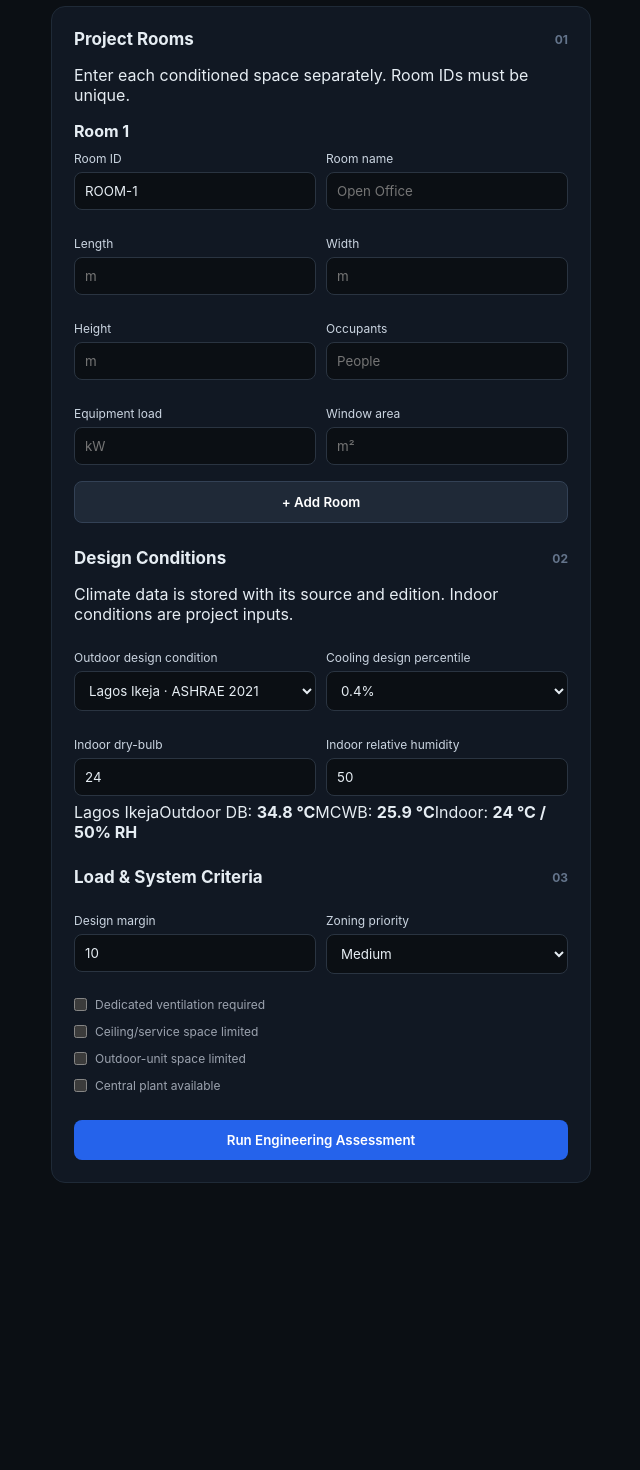
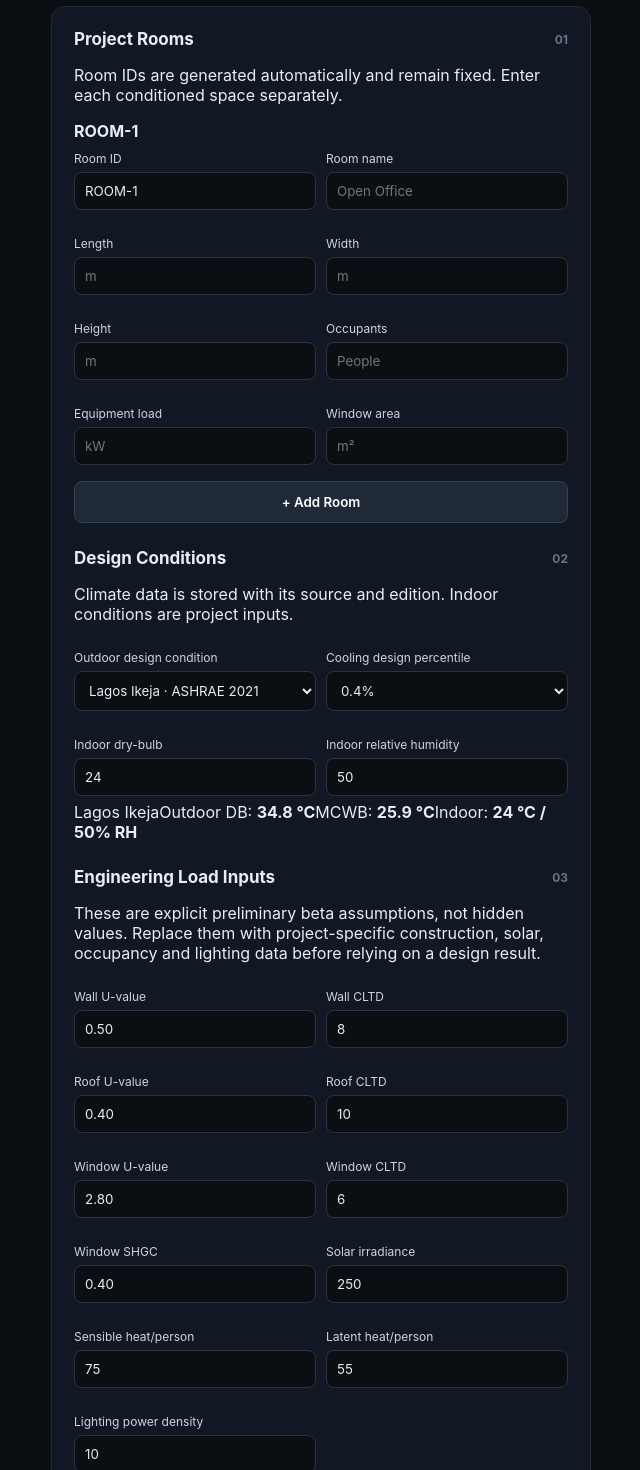
Before and after one commit to idbalorg/hvac-calculator, a React (Vite) app in the folder mep-ai-calculator/: page /calculator in a window 1280 px wide. Shown: the part 200-1670 px from the top of the page, without its empty margins (39-679 px from the left). Before the commit the page ends 1423 px from the top, so only its background shows below. Built offline with nearby package versions, Linux system fonts and the light colour scheme.

Commit message:
fix: restore nonzero beta room cooling loads and lock room ids

```diff
--- a/mep-ai-calculator/src/pages/Calculator.jsx
+++ b/mep-ai-calculator/src/pages/Calculator.jsx
@@ -9,6 +9,20 @@ const blankRoom = (id = "ROOM-1") => ({ id, name: "", length: "", width: "", hei
 
 const designConditionOptions = listDesignConditions();
 
+const DEFAULT_LOAD_INPUTS = {
+  wallUValue: "0.50",
+  wallCltd: "8",
+  roofUValue: "0.40",
+  roofCltd: "10",
+  windowUValue: "2.80",
+  windowCltd: "6",
+  windowShgc: "0.40",
+  solarIrradiance: "250",
+  sensibleHeatPerPerson: "75",
+  latentHeatPerPerson: "55",
+  lightingPowerDensity: "10",
+};
+
 export default function CoolingLoadCalculator() {
   const [rooms, setRooms] = useState([blankRoom()]);
   const [criteria, setCriteria] = useState({ ventilation: false, ceiling: false, outdoor: false, plant: false });
@@ -18,6 +32,7 @@ export default function CoolingLoadCalculator() {
   const [coolingPercentile, setCoolingPercentile] = useState("percentile04");
   const [indoorDryBulbC, setIndoorDryBulbC] = useState("24");
   const [indoorRelativeHumidityPercent, setIndoorRelativeHumidityPercent] = useState("50");
+  const [loadInputs, setLoadInputs] = useState(DEFAULT_LOAD_INPUTS);
   const [result, setResult] = useState(null);
   const [error, setError] = useState("");
 
@@ -27,9 +42,13 @@ export default function CoolingLoadCalculator() {
     try { return calculateProjectRoomSummary(validRooms.map(toEngineeringRoom)); } catch { return null; }
   }, [rooms]);
 
-  const updateRoom = (index, key, value) => setRooms((current) => current.map((room, i) => i === index ? { ...room, [key]: value } : room));
+  const updateRoom = (index, key, value) => {
+    if (key === "id") return;
+    setRooms((current) => current.map((room, i) => i === index ? { ...room, [key]: value } : room));
+  };
   const addRoom = () => setRooms((current) => [...current, blankRoom(`ROOM-${current.length + 1}`)]);
   const removeRoom = (index) => setRooms((current) => current.length === 1 ? current : current.filter((_, i) => i !== index));
+  const updateLoadInput = (key, value) => setLoadInputs((current) => ({ ...current, [key]: value }));
 
   const calculate = () => {
     setError("");
@@ -45,11 +64,7 @@ export default function CoolingLoadCalculator() {
         indoorRelativeHumidityPercent: Number(indoorRelativeHumidityPercent),
       });
 
-      // Detailed envelope, solar, lighting, ventilation and infiltration
-      // factors remain explicit engineering inputs. Until their forms are
-      // completed, the load engine receives zero component factors rather than
-      // silently inventing design assumptions.
-      const engineeringByRoom = Object.fromEntries(engineeringRooms.map((room) => [room.id, buildDefaultEngineeringInputs(room, designConditions)]));
+      const engineeringByRoom = Object.fromEntries(engineeringRooms.map((room) => [room.id, buildEngineeringInputs(room, designConditions, loadInputs)]));
       const loads = calculateProjectCoolingLoads({ rooms: engineeringRooms, engineeringByRoom, designMarginPercent: margin });
       const decision = recommendHVACSystems({
         totalCoolingLoadKw: Math.max(loads.totalDesignLoadKw, 0.001),
@@ -80,6 +95,7 @@ export default function CoolingLoadCalculator() {
       coolingPercentile,
       indoorDryBulbC,
       indoorRelativeHumidityPercent,
+      loadInputs,
       result,
       date: new Date().toISOString(),
     }]));
@@ -94,15 +110,15 @@ export default function CoolingLoadCalculator() {
     <div className="grid calculator-grid">
       <div className="card">
         <div className="section-heading"><h3>Project Rooms</h3><span>01</span></div>
-        <p className="form-note">Enter each conditioned space separately. Room IDs must be unique.</p>
+        <p className="form-note">Room IDs are generated automatically and remain fixed. Enter each conditioned space separately.</p>
         {rooms.map((room, index) => <div className="room-card" key={`${room.id}-${index}`}>
-          <div className="room-card-header"><strong>Room {index + 1}</strong>{rooms.length > 1 && <button type="button" className="icon-button" onClick={() => removeRoom(index)}>Remove</button>}</div>
+          <div className="room-card-header"><strong>{room.id}</strong>{rooms.length > 1 && <button type="button" className="icon-button" onClick={() => removeRoom(index)}>Remove</button>}</div>
           <div className="input-grid">
-            <Input label="Room ID" value={room.id} onChange={(v) => updateRoom(index, "id", v)} placeholder="ROOM-1" />
+            <Input label="Room ID" value={room.id} placeholder="ROOM-1" readOnly />
             <Input label="Room name" value={room.name} onChange={(v) => updateRoom(index, "name", v)} placeholder="Open Office" />
-            <Input label="Length" value={room.length} onChange={(v) => updateRoom(index, "length", v)} placeholder="m" type="number" />
-            <Input label="Width" value={room.width} onChange={(v) => updateRoom(index, "width", v)} placeholder="m" type="number" />
-            <Input label="Height" value={room.height} onChange={(v) => updateRoom(index, "height", v)} placeholder="m" type="number" />
+            <Input label="Length" value={room.length} onChange={(v) => updateRoom(index, "length", v)} placeholder="m" type="number" min="0" />
+            <Input label="Width" value={room.width} onChange={(v) => updateRoom(index, "width", v)} placeholder="m" type="number" min="0" />
+            <Input label="Height" value={room.height} onChange={(v) => updateRoom(index, "height", v)} placeholder="m" type="number" min="0" />
             <Input label="Occupants" value={room.people} onChange={(v) => updateRoom(index, "people", v)} placeholder="People" type="number" min="0" />
             <Input label="Equipment load" value={room.equipmentLoadKw} onChange={(v) => updateRoom(index, "equipmentLoadKw", v)} placeholder="kW" type="number" min="0" />
             <Input label="Window area" value={room.windowAreaM2} onChange={(v) => updateRoom(index, "windowAreaM2", v)} placeholder="m²" type="number" min="0" />
@@ -116,13 +132,29 @@ export default function CoolingLoadCalculator() {
           <div><label>Outdoor design condition</label><select value={designConditionId} onChange={(e) => setDesignConditionId(e.target.value)}>{designConditionOptions.map((condition) => <option key={condition.id} value={condition.id}>{condition.location} · ASHRAE {condition.sourceEdition}</option>)}</select></div>
           <div><label>Cooling design percentile</label><select value={coolingPercentile} onChange={(e) => setCoolingPercentile(e.target.value)}><option value="percentile04">0.4%</option><option value="percentile1">1.0%</option><option value="percentile2">2.0%</option></select></div>
           <Input label="Indoor dry-bulb" value={indoorDryBulbC} onChange={setIndoorDryBulbC} placeholder="°C" type="number" />
-          <Input label="Indoor relative humidity" value={indoorRelativeHumidityPercent} onChange={setIndoorRelativeHumidityPercent} placeholder="%" type="number" min="0" />
+          <Input label="Indoor relative humidity" value={indoorRelativeHumidityPercent} onChange={setIndoorRelativeHumidityPercent} placeholder="%" type="number" min="0" max="100" />
         </div>
         <div className="condition-summary">
           {(() => { const condition = designConditionOptions.find((item) => item.id === designConditionId); const selected = condition?.cooling?.db?.[coolingPercentile]; return <><span>{condition?.location}</span><span>Outdoor DB: <b>{selected?.dryBulbC} °C</b></span><span>MCWB: <b>{selected?.meanCoincidentWetBulbC} °C</b></span><span>Indoor: <b>{indoorDryBulbC} °C / {indoorRelativeHumidityPercent}% RH</b></span></>; })()}
         </div>
 
-        <div className="section-heading compact"><h3>Load & System Criteria</h3><span>03</span></div>
+        <div className="section-heading compact"><h3>Engineering Load Inputs</h3><span>03</span></div>
+        <p className="form-note">These are explicit preliminary beta assumptions, not hidden values. Replace them with project-specific construction, solar, occupancy and lighting data before relying on a design result.</p>
+        <div className="input-grid">
+          <Input label="Wall U-value" value={loadInputs.wallUValue} onChange={(v) => updateLoadInput("wallUValue", v)} placeholder="W/m²K" type="number" min="0" />
+          <Input label="Wall CLTD" value={loadInputs.wallCltd} onChange={(v) => updateLoadInput("wallCltd", v)} placeholder="K" type="number" min="0" />
+          <Input label="Roof U-value" value={loadInputs.roofUValue} onChange={(v) => updateLoadInput("roofUValue", v)} placeholder="W/m²K" type="number" min="0" />
+          <Input label="Roof CLTD" value={loadInputs.roofCltd} onChange={(v) => updateLoadInput("roofCltd", v)} placeholder="K" type="number" min="0" />
+          <Input label="Window U-value" value={loadInputs.windowUValue} onChange={(v) => updateLoadInput("windowUValue", v)} placeholder="W/m²K" type="number" min="0" />
+          <Input label="Window CLTD" value={loadInputs.windowCltd} onChange={(v) => updateLoadInput("windowCltd", v)} placeholder="K" type="number" min="0" />
+          <Input label="Window SHGC" value={loadInputs.windowShgc} onChange={(v) => updateLoadInput("windowShgc", v)} placeholder="0–1" type="number" min="0" max="1" />
+          <Input label="Solar irradiance" value={loadInputs.solarIrradiance} onChange={(v) => updateLoadInput("solarIrradiance", v)} placeholder="W/m²" type="number" min="0" />
+          <Input label="Sensible heat/person" value={loadInputs.sensibleHeatPerPerson} onChange={(v) => updateLoadInput("sensibleHeatPerPerson", v)} placeholder="W/person" type="number" min="0" />
+          <Input label="Latent heat/person" value={loadInputs.latentHeatPerPerson} onChange={(v) => updateLoadInput("latentHeatPerPerson", v)} placeholder="W/person" type="number" min="0" />
+          <Input label="Lighting power density" value={loadInputs.lightingPowerDensity} onChange={(v) => updateLoadInput("lightingPowerDensity", v)} placeholder="W/m²" type="number" min="0" />
+        </div>
+
+        <div className="section-heading compact"><h3>Load & System Criteria</h3><span>04</span></div>
         <div className="input-grid">
           <Input label="Design margin" value={designMarginPercent} onChange={setDesignMarginPercent} placeholder="%" type="number" min="0" />
           <div><label>Zoning priority</label><select value={zoning} onChange={(e) => setZoning(e.target.value)}><option value="low">Low</option><option value="medium">Medium</option><option value="high">High</option></select></div>
@@ -139,7 +171,7 @@ export default function CoolingLoadCalculator() {
       </div>
 
       {result && <div className="results-stack">
-        <div className="card"><div className="section-heading"><h3>Design Conditions</h3><span>04</span></div>
+        <div className="card"><div className="section-heading"><h3>Design Conditions</h3><span>05</span></div>
           <div className="stat"><span>Location</span><b>{result.designConditions.outdoor.location}</b></div>
           <div className="stat"><span>Source</span><b>ASHRAE {result.designConditions.outdoor.sourceEdition}</b></div>
           <div className="stat"><span>Cooling basis</span><b>{result.designConditions.selectedCoolingCondition.percentile.replace("percentile", "").replace("04", "0.4%").replace("1", "1%").replace("2", "2%")}</b></div>
@@ -147,7 +179,7 @@ export default function CoolingLoadCalculator() {
           <div className="stat"><span>Indoor DB / RH</span><b>{result.designConditions.indoor.dryBulbC} °C / {result.designConditions.indoor.relativeHumidityPercent}%</b></div>
         </div>
 
-        <div className="card"><div className="section-heading"><h3>Project Cooling Load</h3><span>05</span></div>
+        <div className="card"><div className="section-heading"><h3>Project Cooling Load</h3><span>06</span></div>
           <div className="stat"><span>Conditioned Area</span><b>{result.summary.floorAreaM2.toFixed(2)} m²</b></div>
           <div className="stat"><span>Room Volume</span><b>{result.summary.volumeM3.toFixed(2)} m³</b></div>
           <div className="stat"><span>Total Occupants</span><b>{result.summary.occupants}</b></div>
@@ -155,11 +187,11 @@ export default function CoolingLoadCalculator() {
           <div className="stat"><span>Design Cooling Load</span><b>{result.loads.totalDesignLoadKw.toFixed(2)} kW</b></div>
         </div>
 
-        <div className="card"><div className="section-heading"><h3>Room Load Schedule</h3><span>06</span></div>
-          {result.loads.roomResults.map((room) => <div className="stat" key={room.roomId}><span>{room.roomName} · {room.geometry.floorAreaM2.toFixed(1)} m²</span><b>{(room.designLoad.totalW / 1000).toFixed(2)} kW</b></div>)}
+        <div className="card"><div className="section-heading"><h3>Room Load Schedule</h3><span>07</span></div>
+          {result.loads.roomResults.map((room) => <div className="stat" key={room.roomId}><span>{room.roomId} · {room.roomName} · {room.geometry.floorAreaM2.toFixed(1)} m²</span><b>Raw {(room.rawLoad.totalW / 1000).toFixed(2)} kW · Design {(room.designLoad.totalW / 1000).toFixed(2)} kW</b></div>)}
         </div>
 
-        <div className="card decision-card"><div className="section-heading"><h3>System Decision</h3><span>07</span></div>
+        <div className="card decision-card"><div className="section-heading"><h3>System Decision</h3><span>08</span></div>
           <div className="recommendation"><span>Recommended system</span><strong>{result.decision.recommendedLabel}</strong><small>{result.decision.confidence === "RELATIVE_HIGH" ? "Strongest rule-based option" : "Engineering review required"}</small></div>
           <div className="ranking-list">{result.decision.options.map((option, index) => <div className={`ranking-row ${index === 0 ? "selected" : ""}`} key={option.systemType}><span className="rank">{index + 1}</span><div><b>{option.label}</b><small>{option.reasons[0] || option.warnings[0] || "Viable for further evaluation"}</small></div><strong>{option.score}</strong></div>)}</div>
           <p className="engineering-note">{result.decision.engineeringNote}</p><button className="secondary-button" onClick={saveProject}>Save Project</button>
@@ -173,20 +205,22 @@ function toEngineeringRoom(room) {
   return createRoom({ id: room.id, name: room.name, length: Number(room.length), width: Number(room.width), height: Number(room.height), people: Number(room.people) || 0, equipmentLoadKw: Number(room.equipmentLoadKw) || 0, windowAreaM2: Number(room.windowAreaM2) || 0 });
 }
 
-function buildDefaultEngineeringInputs(room, designConditions) {
+function buildEngineeringInputs(room, designConditions, inputs) {
   const outdoor = designConditions.selectedCoolingCondition;
   const indoor = designConditions.indoor;
+  const wallArea = Math.max(0, 2 * room.height * (room.length + room.width) - room.windowAreaM2);
+  const equipmentWatts = Math.max(0, Number(room.equipmentLoadKw) || 0) * 1000;
   return {
-    walls: { area: room.length * room.height * 2, uValue: 0, cltd: 0 },
-    roof: { area: room.length * room.width, uValue: 0, cltd: 0 },
-    windows: { area: room.windowAreaM2, uValue: 0, cltd: 0, shgc: 0, solarIrradiance: 0 },
-    people: { sensibleHeatPerPerson: 0, latentHeatPerPerson: 0 },
-    lighting: { powerDensity: 0 },
-    equipment: [],
+    walls: { area: wallArea, uValue: Number(inputs.wallUValue), cltd: Number(inputs.wallCltd) },
+    roof: { area: room.length * room.width, uValue: Number(inputs.roofUValue), cltd: Number(inputs.roofCltd) },
+    windows: { area: room.windowAreaM2, uValue: Number(inputs.windowUValue), cltd: Number(inputs.windowCltd), shgc: Number(inputs.windowShgc), solarIrradiance: Number(inputs.solarIrradiance) },
+    people: { sensibleHeatPerPerson: Number(inputs.sensibleHeatPerPerson), latentHeatPerPerson: Number(inputs.latentHeatPerPerson) },
+    lighting: { powerDensity: Number(inputs.lightingPowerDensity) },
+    equipment: equipmentWatts > 0 ? [{ type: "Room equipment load", quantity: 1, sensibleWatts: equipmentWatts, useFactor: 1 }] : [],
     ventilation: { outdoorAirPerPersonLps: 0, outdoorAirPerAreaLpsM2: 0, indoorDryBulbC: indoor.dryBulbC, indoorRelativeHumidityPercent: indoor.relativeHumidityPercent, outdoorDryBulbC: outdoor.dryBulbC, outdoorRelativeHumidityPercent: indoor.relativeHumidityPercent },
     infiltration: { infiltrationAirLps: 0, indoorDryBulbC: indoor.dryBulbC, indoorRelativeHumidityPercent: indoor.relativeHumidityPercent, outdoorDryBulbC: outdoor.dryBulbC, outdoorRelativeHumidityPercent: indoor.relativeHumidityPercent },
   };
 }
 
-function Input({ label, value, onChange, placeholder, type = "text", min }) { return <div><label>{label}</label><input type={type} min={min} value={value} placeholder={placeholder} onChange={(e) => onChange(e.target.value)} /></div>; }
+function Input({ label, value, onChange, placeholder, type = "text", min, max, readOnly = false }) { return <div><label>{label}</label><input type={type} min={min} max={max} value={value} placeholder={placeholder} readOnly={readOnly} onChange={(e) => onChange?.(e.target.value)} /></div>; }
 function Check({ label, checked, onChange }) { return <label className="check-row"><input type="checkbox" checked={checked} onChange={(e) => onChange(e.target.checked)} /> {label}</label>; }
```
